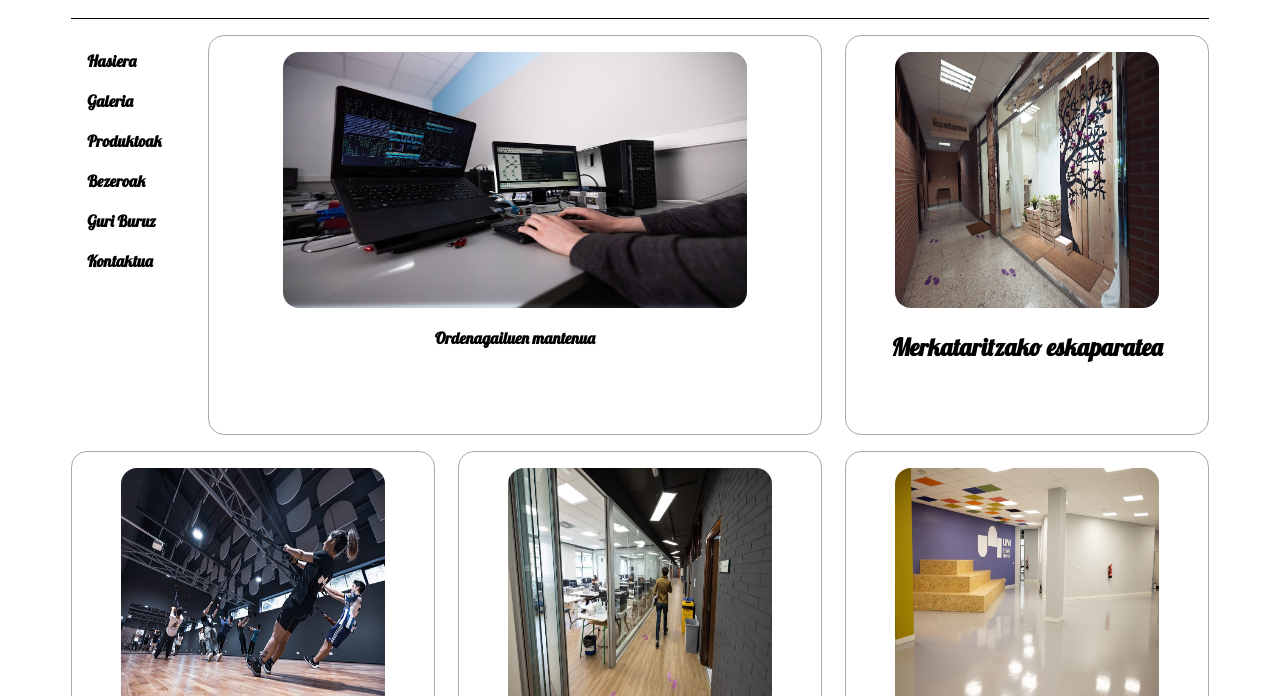
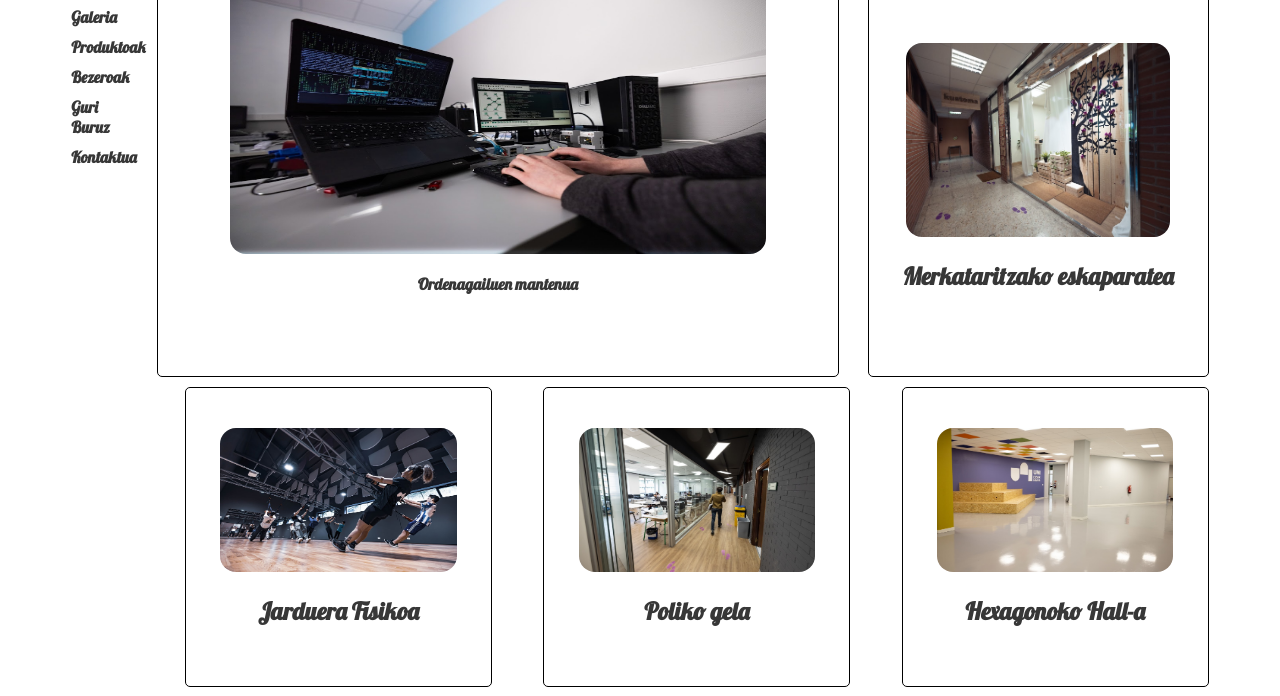
Before and after one commit to NMaiztegui/web-interfazen-diseinua, a plain HTML site: page Flex_ariketa/flex.html in a window 1280 px wide. Shown: the part 117-813 px from the top of the page. Drawn offline with Linux system fonts and the light colour scheme.

Commit message:
errepaso

```diff
--- a/Flex_ariketa/style.css
+++ b/Flex_ariketa/style.css
@@ -3,97 +3,79 @@
 
 }::after
 
-h1,
-h4,
-p {
-  margin: 0px;
+body {
+  background-color: white; /*kolorea jarrita*/
 }
-
-body {
-  background-color: white;
-}
-.container {
-  color: black;
-  font-family: "Lobster", cursive;
+.container{
+  color:rgb(55, 55, 55);
+  font-family: "Lobster",cursive;
   font-weight: bolder;
   margin: 20px auto;
   width: 90%;
 }
-
-/* Lehenengo FLEX kontenedorea lehen ilararako */
-.content_wrapper {
-  display: flex;
-
-  flex-wrap: wrap;
-  margin-bottom: 1em;
-
-  justify-content: space-between;
-}
-
-header {
-  border-bottom: 1px solid black;
-  margin-bottom: 1em;
-  padding: 1em;
+header{
   text-align: center;
-
+  border-bottom: 1px solid #666666;
+  margin-bottom: 10px;
   width: 100%;
 }
+.content_wrapper{
+  display: flex;
+  justify-content: space-between;
+  flex-wrap: wrap;
+  margin-bottom: 10px;
 
-/* Menua */
-nav {
-  padding: 1em;
-  width: 10%;
 }
-
-nav div {
-  margin-bottom: 20px;
+main{
+  height:400px ;
+  width: 60%;
+  text-align: center;
+  border: solid black 1px;
+  padding: 5px;
+  border-radius: 5px;
 }
-
-/* El elemento principal */
-main {
-  border: 1px solid #aaaaaa;
-  border-radius: 1em;
-
-  height: 400px;
-
-  padding: 1em;
-  text-align: center;
-  width: 54%;
+main img {
+  border-radius: 1em;/*borobildutako ertzak*/
+  height: 70%; /*zenbat okupatuko duen altueraz*/
+  width: 80%;/*zenbat okupatuko duen zabaleraz*/
 }
-
-main img {
-  border-radius: 1em;
-  height : 70%;
-  width: 80%;
+.content_wrapper article:nth-of-type(1) {/*artikulo klaseko lehen elementua hartzen du*/
+  height: 400px;/*zenbat okupatuko duen altueraz*/
 }
-
-.content_wrapper article:nth-of-type(1) {
-  height: 400px;
+nav{
+  width: 5%;
+}
+nav div{
+  margin-bottom: 10px;
 }
 article{
-  border: 1px solid #aaaaaa;
-  border-radius: 1em;
-  height: 380px;
-  padding: 1em;
+  height:300px ;
+  width: 30%;
   text-align: center;
-  width: 32%;
+  align-content: center;
+  border: solid black 1px;
+  padding: 5px;
+  border-radius: 5px;
 }
 article img{
-  border-radius: 1em;
-  height: 70%;
-  width: 80%;
+  border-radius: 1em;/*borobildutako ertzak*/
+  height: 50%; /*zenbat okupatuko duen altueraz*/
+  width: 80%;/*zenbat okupatuko duen zabaleraz*/
 }
 .articles{
 display: flex;
+flex-direction: row;
+justify-content: space-between; /*horizontalki nola banatuko den adieraziko du. bai alboetan zein beraien artean espazioa emango du*/
+  margin-left: 10%;
+  margin-bottom: 10px;
+}
+
+footer{
+  border-top: solid 2px black;
+  margin-top: 10px;
+  display: flex;
+  align-items: center;
+  flex-direction: row;
   justify-content: space-between;
+  flex-wrap: wrap;
 }
-footer{
-  display: flex;
-  justify-content: space-between;
-  padding-top: 10px;
-  align-items: center;
-}
-footer img{
-
-  width: 20%;
-}
```
Also changed, not shown: 2 other files. Lines whose indentation alone changed are shown as unchanged.
